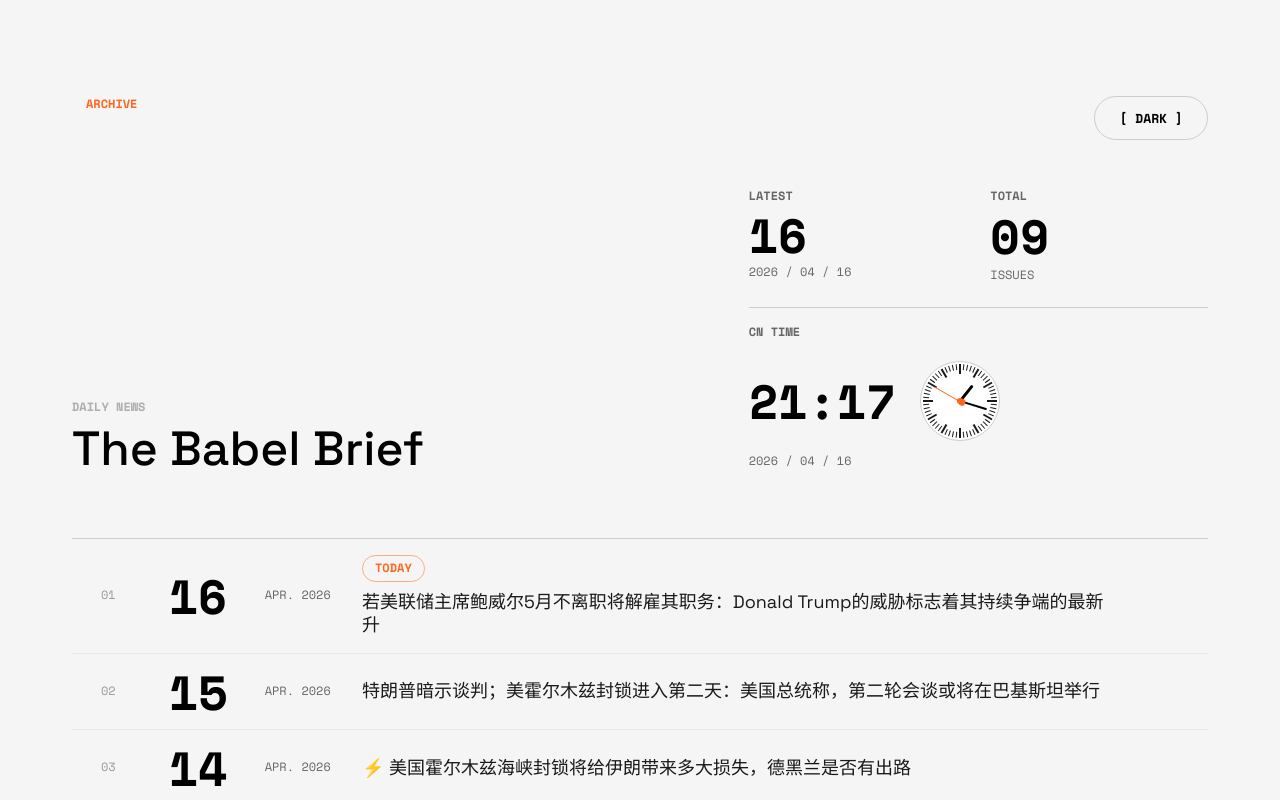
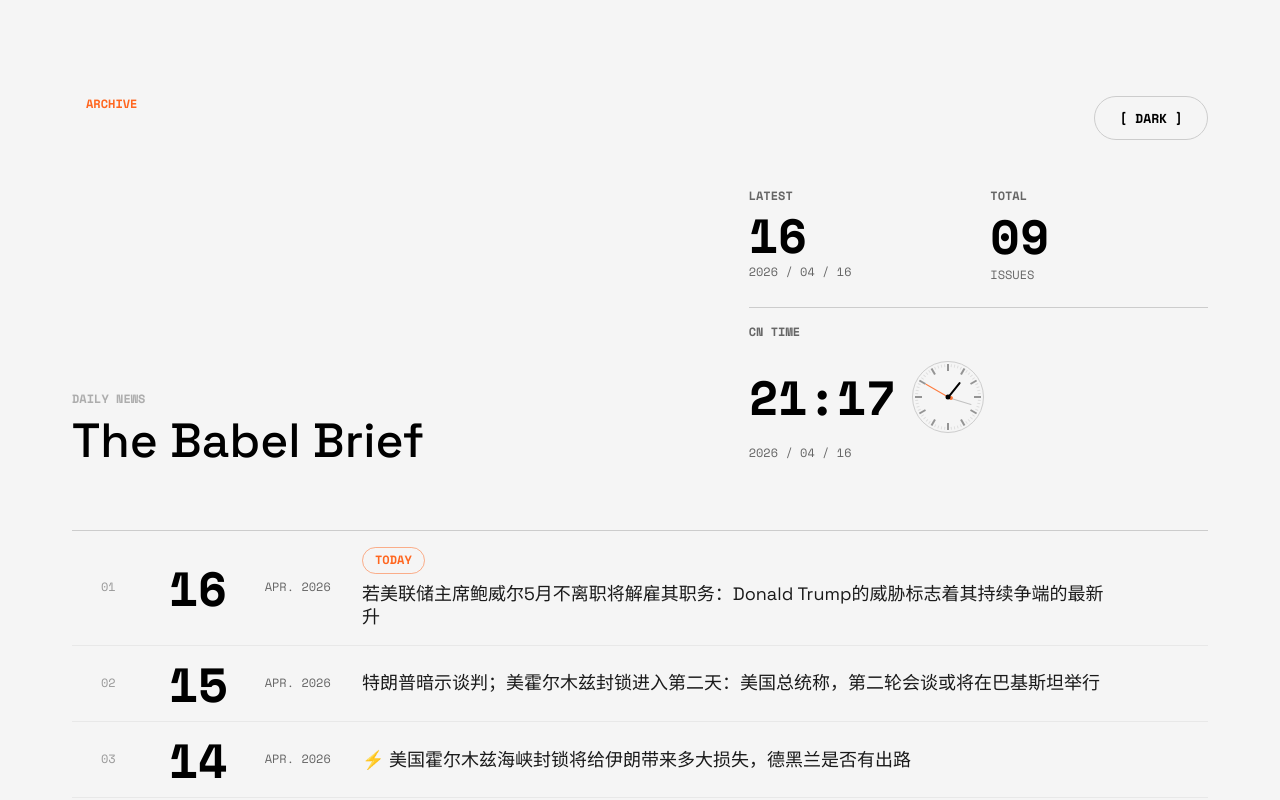
Before and after one commit to TTTkinght/The-Babel-Brief, a plain HTML site: page docs/index.html in a window 1280 px wide. Shown: the top 800 px of the page. Drawn offline with nearby package versions, Linux system fonts and the light colour scheme; a web font is replaced by a local one.

Commit message:
style: refine analog clock design

```diff
--- a/docs/index.html
+++ b/docs/index.html
@@ -219,15 +219,15 @@ h1 {
 .clock-readout {
     display: flex;
     align-items: center;
-    gap: var(--space-lg);
+    gap: var(--space-md);
     margin-top: var(--space-sm);
 }
 .analog-clock {
     position: relative;
-    width: 80px;
-    height: 80px;
+    width: 72px;
+    height: 72px;
     border-radius: 50%;
-    background: var(--surface);
+    background: transparent;
     border: 1px solid var(--border-visible);
     margin: 4px 0;
 }
@@ -247,15 +247,18 @@ h1 {
     left: 0;
     width: 100%;
     background: var(--text-primary);
+    opacity: 0.16;
 }
 .clock-tick.hour-tick {
     width: 2px;
 }
 .clock-tick.hour-tick::before {
-    height: 10px;
+    height: 7px;
+    opacity: 0.44;
 }
 .clock-tick.min-tick::before {
-    height: 6px;
+    height: 3px;
+    opacity: 0.1;
 }
 .clock-hand {
     position: absolute;
@@ -267,17 +270,20 @@ h1 {
     translate: -50% 0;
 }
 .hand-hour {
-    width: 3px;
-    height: 26%;
+    width: 2px;
+    height: 28%;
 }
 .hand-minute {
-    width: 2px;
-    height: 36%;
+    width: 1px;
+    height: 35%;
+    background: var(--text-secondary);
+    opacity: 0.36;
 }
 .hand-second {
     width: 1px;
-    height: 38%;
+    height: 37%;
     background: var(--accent);
+    opacity: 0.86;
 }
 .hand-second::after {
     content: '';
@@ -285,8 +291,8 @@ h1 {
     bottom: -18%;
     left: 50%;
     translate: -50% 0;
-    width: 7px;
-    height: 7px;
+    width: 4px;
+    height: 4px;
     border-radius: 50%;
     background: var(--accent);
 }
@@ -295,10 +301,10 @@ h1 {
     top: 50%;
     left: 50%;
     translate: -50% -50%;
-    width: 6px;
-    height: 6px;
+    width: 5px;
+    height: 5px;
     border-radius: 50%;
-    background: var(--accent);
+    background: var(--text-display);
     z-index: 10;
 }
 .clock-value {
@@ -515,7 +521,7 @@ h1 {
             <div class="metric-block home-clock" aria-label="北京时间实时钟表">
                 <p class="clock-label">CN Time</p>
                 <div class="clock-readout">
-                    <time class="clock-value" data-cn-clock>21:14</time>
+                    <time class="clock-value" data-cn-clock>21:17</time>
                     <div class="analog-clock" id="home-analog-clock">
                         <!-- 60个刻度由JS生成 -->
                         <div class="clock-hand hand-hour" id="hand-h"></div>
```
Also changed, not shown: docs/archives/2026-04-06.html (+1 -1 lines), docs/archives/2026-04-07.html (+1 -1 lines), docs/archives/2026-04-08.html (+1 -1 lines), docs/archives/2026-04-11.html (+1 -1 lines), docs/archives/2026-04-12.html (+1 -1 lines), docs/archives/2026-04-13.html (+1 -1 lines), docs/archives/2026-04-14.html (+1 -1 lines), docs/archives/2026-04-15.html (+1 -1 lines), docs/archives/2026-04-16.html (+1 -1 lines), 1 other file.
